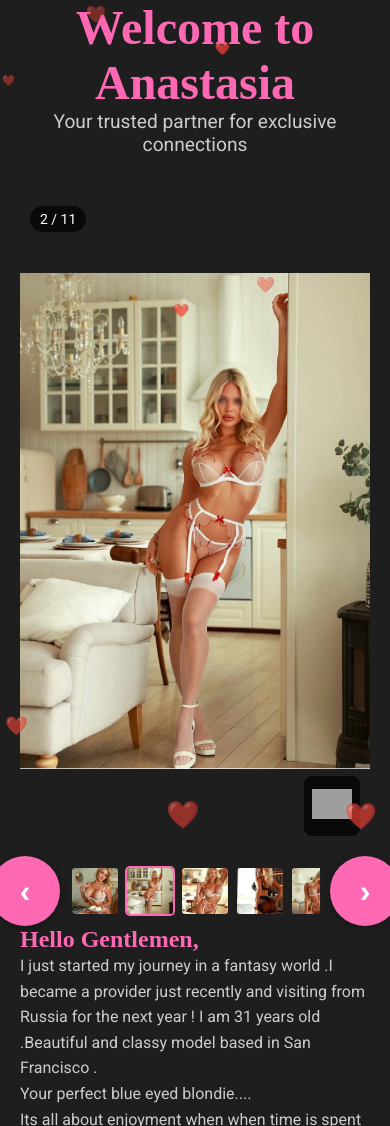
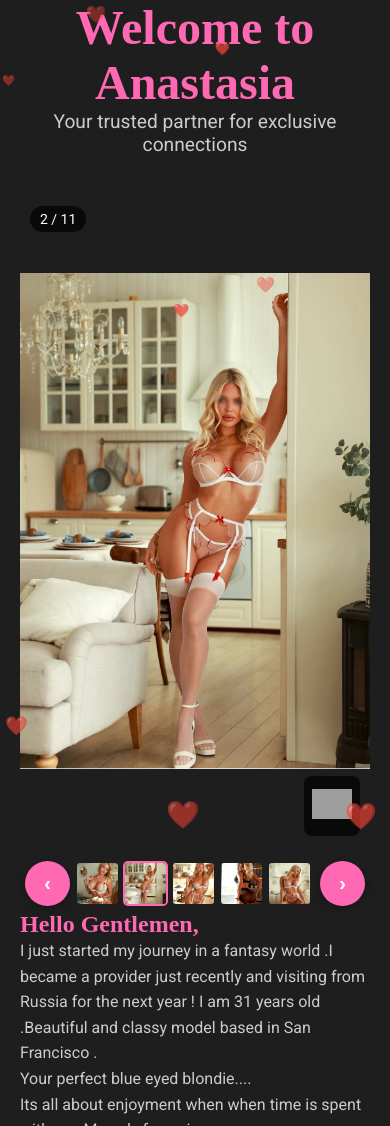
Before and after one commit to pomoh90/anastasiapepsime, a Next.js app: page / in a window 390 px wide. Shown: the top 1126 px of the page. Built offline with nearby package versions, Linux system fonts and the light colour scheme; grey boxes are pictures that could not be loaded.

Commit message:
Fix carousel buttons responsive design - prevent overflow

```diff
--- a/app/page.js
+++ b/app/page.js
@@ -202,7 +202,16 @@
             </div>
           </div>
 
-          <div style={{ display: 'flex', alignItems: 'center', gap: '10px', marginTop: '10px' }}>
+          <div style={{
+            display: 'flex',
+            alignItems: 'center',
+            gap: '5px',
+            marginTop: '10px',
+            width: '100%',
+            maxWidth: '100%',
+            padding: '0 5px',
+            boxSizing: 'border-box'
+          }}>
             {/* Кнопка "Назад" */}
             <button
               onClick={() => setCurrentImage((prev) => (prev === 0 ? images.length - 1 : prev - 1))}
@@ -211,17 +220,18 @@
                 background: '#ff69b4',
                 border: 'none',
                 borderRadius: '50%',
-                width: '50px',
-                height: '50px',
+                width: '40px',
+                height: '40px',
                 cursor: 'pointer',
                 display: 'flex',
                 alignItems: 'center',
                 justifyContent: 'center',
                 color: 'white',
-                fontSize: '24px',
+                fontSize: '18px',
                 fontWeight: 'bold',
-                minWidth: '50px',
-                minHeight: '50px',
+                minWidth: '40px',
+                minHeight: '40px',
+                flexShrink: 0,
               }}
             >
               ‹
@@ -233,12 +243,13 @@
               className={styles.thumbnailContainer}
               style={{
                 display: 'flex',
-                gap: '5px',
+                gap: '3px',
                 overflowX: 'auto',
-                maxWidth: 'calc(100vw - 140px)',
+                flex: 1,
                 scrollBehavior: 'smooth',
                 padding: '5px 0',
                 WebkitOverflowScrolling: 'touch',
+                maxWidth: 'calc(100% - 80px)',
               }}
             >
               {images.map((src, index) => (
@@ -249,8 +260,8 @@
                   className={styles.thumbnail}
                   onClick={() => setCurrentImage(index)}
                   style={{
-                    width: '50px',
-                    height: '50px',
+                    width: '45px',
+                    height: '45px',
                     objectFit: 'cover',
                     cursor: 'pointer',
                     border: currentImage === index ? '2px solid #ff69b4' : '2px solid transparent',
@@ -269,17 +280,18 @@
                 background: '#ff69b4',
                 border: 'none',
                 borderRadius: '50%',
-                width: '50px',
-                height: '50px',
+                width: '40px',
+                height: '40px',
                 cursor: 'pointer',
                 display: 'flex',
                 alignItems: 'center',
                 justifyContent: 'center',
                 color: 'white',
-                fontSize: '24px',
+                fontSize: '18px',
                 fontWeight: 'bold',
-                minWidth: '50px',
-                minHeight: '50px',
+                minWidth: '40px',
+                minHeight: '40px',
+                flexShrink: 0,
               }}
             >
               ›
@@ -462,23 +474,23 @@
 
             /* Стили для кнопок карусели на мобильных */
             .carousel-btn {
-              width: 60px !important;
-              height: 60px !important;
-              min-width: 60px !important;
-              min-height: 60px !important;
-              font-size: 28px !important;
+              width: 50px !important;
+              height: 50px !important;
+              min-width: 50px !important;
+              min-height: 50px !important;
+              font-size: 22px !important;
               z-index: 10;
               box-shadow: 0 2px 8px rgba(0,0,0,0.3);
             }
 
             .${styles.thumbnailContainer} {
-              max-width: calc(100vw - 140px) !important;
-              gap: 8px !important;
+              max-width: calc(100vw - 110px) !important;
+              gap: 4px !important;
             }
 
             .${styles.thumbnail} {
-              width: 60px !important;
-              height: 60px !important;
+              width: 50px !important;
+              height: 50px !important;
             }
           }
 
@@ -497,23 +509,23 @@
               margin-right: calc(-50vw + 50%);
             }
 
-            /* Еще больше кнопки для маленьких экранов */
+            /* Оптимизация для маленьких экранов */
             .carousel-btn {
-              width: 70px !important;
-              height: 70px !important;
-              min-width: 70px !important;
-              min-height: 70px !important;
-              font-size: 32px !important;
+              width: 45px !important;
+              height: 45px !important;
+              min-width: 45px !important;
+              min-height: 45px !important;
+              font-size: 20px !important;
             }
 
             .${styles.thumbnailContainer} {
-              max-width: calc(100vw - 160px) !important;
-              gap: 6px !important;
+              max-width: calc(100vw - 100px) !important;
+              gap: 2px !important;
             }
 
             .${styles.thumbnail} {
-              width: 55px !important;
-              height: 55px !important;
+              width: 45px !important;
+              height: 45px !important;
             }
           }
         `}</style>
```
Also changed, not shown: deploy-test.txt (added).
